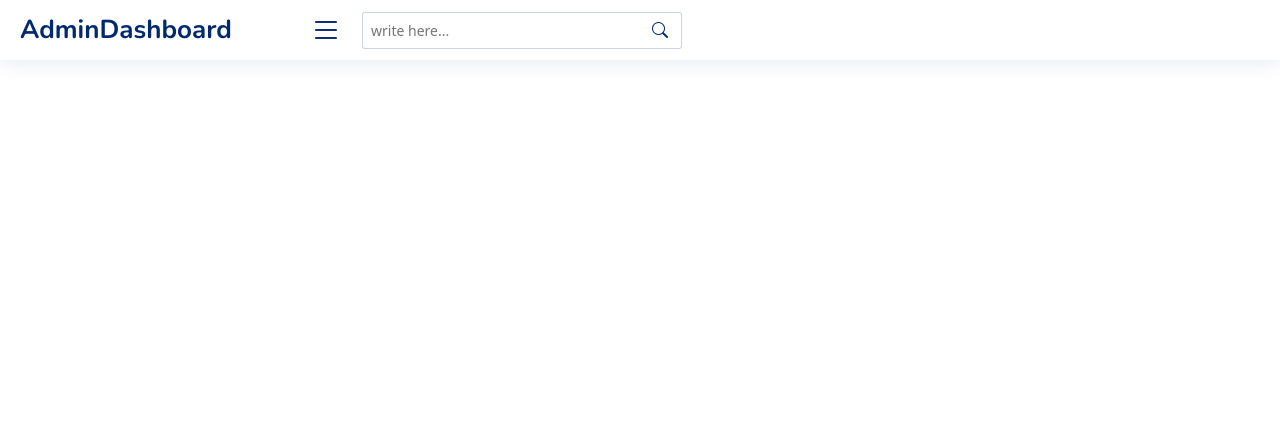
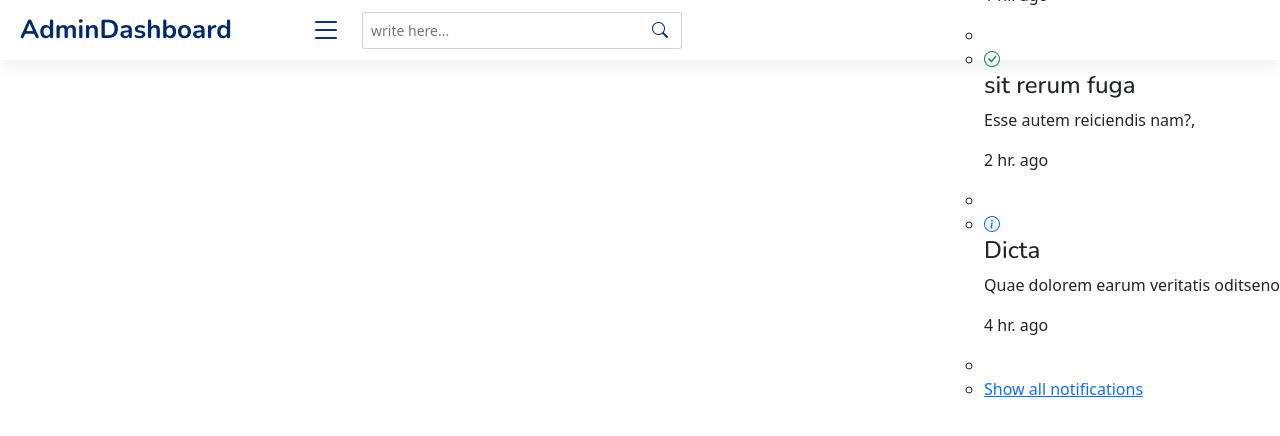
Before and after one commit to sarkarniloy102/Admin_Dashboard, a React app: page / in a window 1280 px wide. Shown: the top 436 px of the page. Built offline with nearby package versions, Linux system fonts and the light colour scheme; the HTML template or start-up script is replaced by a standard one.

Commit message:
static NavNotice without styling

```diff
--- a/src/components/header/Header.jsx
+++ b/src/components/header/Header.jsx
@@ -1,5 +1,6 @@
 import './header.css'
 import Logo from './Logo';
+import Nav from './NavBar/Nav';
 import SearchBar from './SearchBar';
 
 
@@ -12,6 +13,7 @@ const Header = () => {
             {/* search bar */}
             <SearchBar />
             {/* nav */}
+            <Nav />
 
         </header >
     );
--- /dev/null
+++ b/src/components/header/NavBar/Nav.jsx
@@ -0,0 +1,17 @@
+import './nav.css'
+import NavAvatar from './NavAvatar';
+import NavMessage from './NavMessage';
+import NavNotice from './NavNotice';
+const Nav = () => {
+    return (
+        <div className='header-nav ms-auto'>
+            <ul className='d-flex align-items-center'>
+                <NavNotice />
+                <NavMessage />
+                <NavAvatar />
+            </ul>
+        </div>
+    );
+};
+
+export default Nav;
--- /dev/null
+++ b/src/components/header/NavBar/NavAvatar.jsx
@@ -0,0 +1,10 @@
+
+const NavAvatar = () => {
+    return (
+        <div>
+
+        </div>
+    );
+};
+
+export default NavAvatar;
--- /dev/null
+++ b/src/components/header/NavBar/NavMessage.jsx
@@ -0,0 +1,11 @@
+
+
+const NavMessage = () => {
+    return (
+        <div>
+
+        </div>
+    );
+};
+
+export default NavMessage;
--- /dev/null
+++ b/src/components/header/NavBar/NavNotice.jsx
@@ -0,0 +1,76 @@
+import React from 'react';
+
+const NavNotice = () => {
+    return (
+        <li className='nav-item dropdown'>
+            <a href="#"
+                className='nav-link nav-icon'
+                data-bs-toggle="dropdown">
+                <i className='bi bi-bell'></i>
+                <span className='badge bg-primary badge-number'>4</span>
+            </a>
+            <ul className="dropdownn-menu dropdown-menu-end dropdown-menu-arrow notifications">
+                <li className='dropdown-header'>
+                    You Have 4 new notifications
+                    <a href="#"
+                    >
+                        <span className='badge rounded-pill bg-primary p-2 ms-2'>view all</span>
+                    </a>
+                </li>
+                <li>
+                    <hr className='dropdown-divider' />
+                </li>
+                <li className='notifications-item'>
+                    <i className='bi bi-exclamation-circle text-warning'></i>
+                    <div>
+                        <h4>Lorem ipsum </h4>
+                        <p>amet consectetur adipisicing elit. </p>
+                        <p>30min ago</p>
+                    </div>
+                </li>
+                <li>
+                    <hr className='dropdown-divider' />
+                </li>
+                <li className='notifications-item'>
+                    <i className='bi bi-circle text-danger'></i>
+                    <div>
+                        <h4>Atque rerum nesciunt </h4>
+                        <p> Perspiciatis error quos beatae,  </p>
+                        <p>1 hr. ago</p>
+                    </div>
+                </li>
+                <li>
+                    <hr className='dropdown-divider' />
+                </li>
+                <li className='notifications-item'>
+                    <i className='bi bi-check-circle text-success'></i>
+                    <div>
+                        <h4>sit rerum fuga </h4>
+                        <p> Esse autem reiciendis nam?,  </p>
+                        <p>2 hr. ago</p>
+                    </div>
+                </li>
+                <li>
+                    <hr className='dropdown-divider' />
+                </li>
+                <li className='notifications-item'>
+                    <i className='bi bi-info-circle text-primary'></i>
+                    <div>
+                        <h4>Dicta </h4>
+                        <p> Quae dolorem earum veritatis oditseno  </p>
+                        <p>4 hr. ago</p>
+                    </div>
+                </li>
+                <li>
+                    <hr className='dropdown-divider' />
+                </li>
+                <li className='dropdown-footer'>
+                    <a href="#">Show all notifications</a>
+                </li>
+            </ul>
+
+        </li>
+    );
+};
+
+export default NavNotice;
```
Also changed, not shown: src/components/header/NavBar/nav.css (added).
